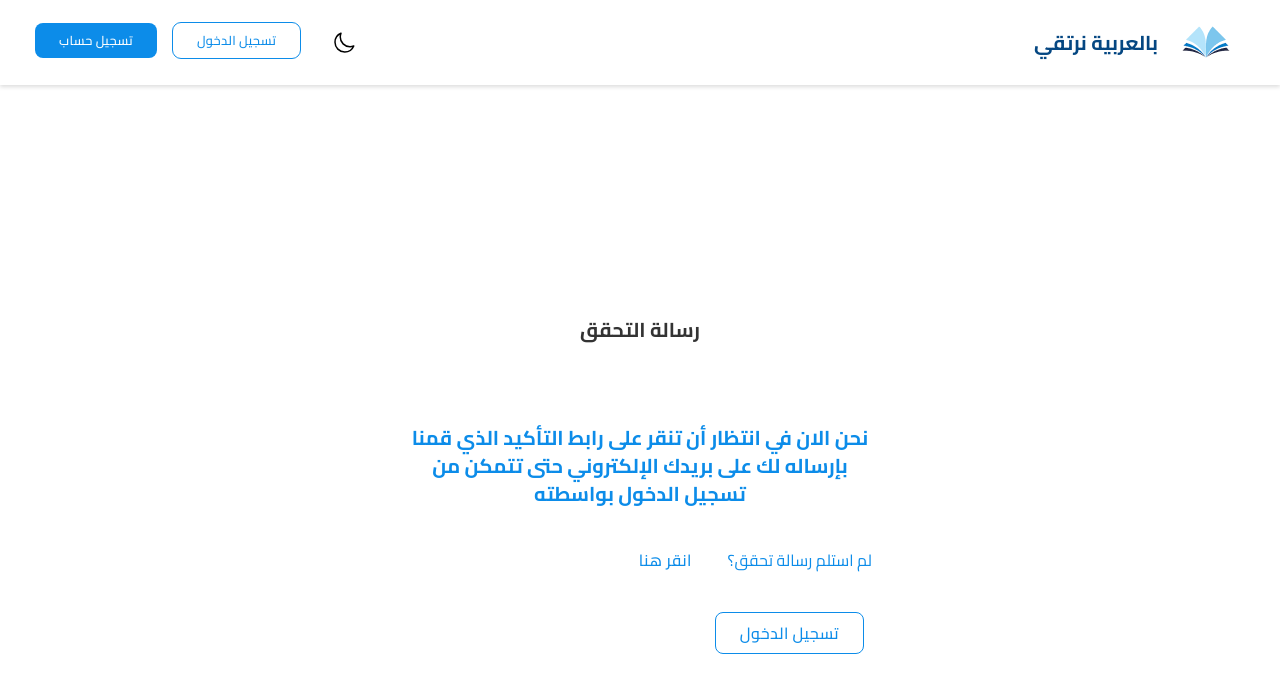
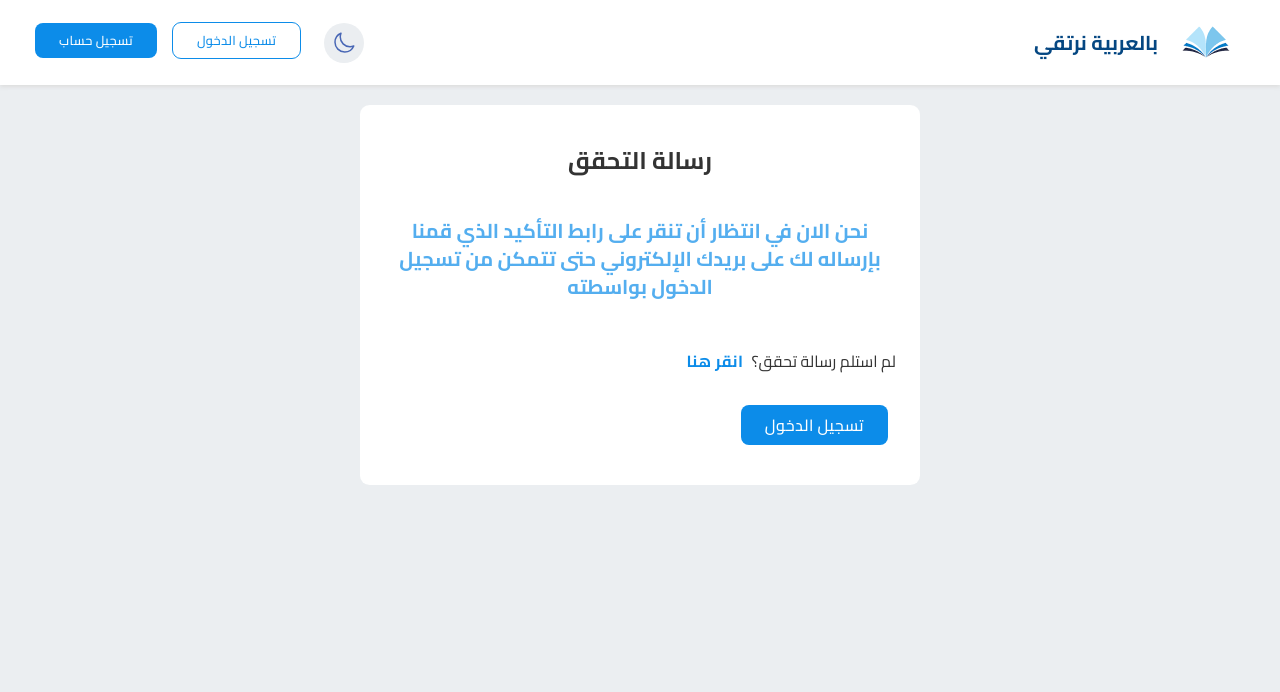
Before and after one commit to MohammedOmar123/PenPals, a Next.js app in the folder client/: page /wait-verified in a window 1280 px wide. Shown: the top 692 px of the page. Built offline with nearby package versions, Linux system fonts and the light colour scheme; no server answers.

Commit message:
edited wait-verified, login, and signup pages and header. relates #83

```diff
--- a/client/app/layout.tsx
+++ b/client/app/layout.tsx
@@ -5,7 +5,6 @@ import Header from "@/components/Header";
 import AuthContainer from "@/components/Auth/AuthContainer";
 import classNames from "classnames";
 import themeStore from "@/store/ThemeStore";
-import { useEffect } from "react";
 import { observer } from "mobx-react-lite";
 
 const queryClient = new QueryClient();
@@ -15,12 +14,8 @@ function RootLayout({ children }: { children: React.ReactNode }) {
 
   return (
     <html lang="ar" className={classNames({ dark: isDark })}>
-      {/*
-        <head /> will contain the components returned by the nearest parent
-        head.tsx. Find out more at https://beta.nextjs.org/docs/api-reference/file-conventions/head
-      */}
       <head />
-      <body dir="rtl" className="bg-white dark:bg-[#121212]">
+      <body dir="rtl" className="bg-secondary-light dark:bg-[#121212] h-[100vh]">
         <QueryClientProvider client={queryClient}>
           <AuthContainer>
             <Header />
--- a/client/app/wait-verified/page.tsx
+++ b/client/app/wait-verified/page.tsx
@@ -5,23 +5,30 @@ import React from "react";
 
 const WaitVerified = () => {
   return (
-    <div className="min-h-screen flex justify-center items-center">
-      <div className="bg-secondary-light dark:bg-secondary-dark w-[90%] md:w-[32rem] mx-auto text-center rounded-[0.6rem] py-10 px-6">
-        <h2 className="font-bold text-xl text-third-dark dark:text-third-light">{arabicWaitVerified.title}</h2>
-        <p className="font-bold text-xl mt-12 md:mt-20 mb-8 text-primary">
+    <section className="flex justify-center items-center my-5">
+      <div className="bg-white dark:bg-secondary-dark w-[90%] md:w-[35rem] mx-auto text-center rounded-[0.6rem] py-10 px-6">
+        <h2 className="text-2xl font-bold text-third-dark dark:text-third-light text-center mb-4 w-full">
+          {arabicWaitVerified.title}
+        </h2>
+        <p className="font-bold text-xl mt-10 mb-12 text-primary opacity-[0.7]">
           {arabicWaitVerified.message}
         </p>
-        <div className="text-primary text-right mb-8">
-          <span> {arabicWaitVerified.notReceived} </span>
-          <Button>{arabicWaitVerified.clickHere}</Button>
+        <div className="text-primary mb-8 flex items-center">
+          <span className="text-third-dark">
+            {" "}
+            {arabicWaitVerified.notReceived}
+          </span>
+          <Button className="!p-0 !font-bold">
+            {arabicWaitVerified.clickHere}
+          </Button>
         </div>
-        <Button className="border border-primary rounded-[0.6rem] px-6 py-2 flex">
-          <Link href="/login" className="text-primary">
+        <Button className="bg-primary rounded-[0.6rem] px-6 py-2 flex">
+          <Link href="/login" className="text-white">
             {arabicWaitVerified.login}
           </Link>
         </Button>
       </div>
-    </div>
+    </section>
   );
 };
 
--- a/client/components/Auth/AuthContainer.tsx
+++ b/client/components/Auth/AuthContainer.tsx
@@ -9,10 +9,10 @@ const AuthContainer = ({ children }: IAuthContainerProps) => {
   // for get user/me
   const { isLoading } = useGetUser();
 
-  return <div>
+  return <main>
     {/* {isLoading && <Overlay />} */}
     {children}
-    </div>;
+    </main>;
 };
 
 export default AuthContainer;
--- a/client/components/FormikControl/Login.tsx
+++ b/client/components/FormikControl/Login.tsx
@@ -40,11 +40,12 @@ const SigninForm = () => {
     });
   };
 
+
+
   return (
-    <>
-      <div
+    <section
       className={classNames(
-          "w-[90%] md:w-[35rem] my-5 mx-auto shadow-light dark:shadow-dark px-6 md:px-10 py-10 flex flex-col gap-8 rounded-md bg-secondary-light dark:bg-secondary-dark",
+        "w-[90%] md:w-[35rem] my-5 mx-auto shadow-light dark:shadow-dark px-6 md:px-10 py-10 flex flex-col gap-8 rounded-md bg-white dark:bg-secondary-dark",
         {
           "parent-loading": isLoading,
         }
@@ -102,8 +103,7 @@ const SigninForm = () => {
           </Form>
         )}
       </Formik>
-      </div>
-    </>
+    </section>
   );
 };
 
--- a/client/components/FormikControl/Register.tsx
+++ b/client/components/FormikControl/Register.tsx
@@ -43,10 +43,9 @@ const RegisterForm = () => {
   };
 
   return (
-    <>
-      <div
+    <section
       className={classNames(
-          "w-[90%] md:w-[35rem] my-3 mx-auto shadow-light dark:shadow-dark px-6 md:px-10 py-10 flex flex-col gap-8 rounded-md bg-secondary-light dark:bg-secondary-dark",
+        "w-[90%] md:w-[35rem] my-3 mx-auto shadow-light dark:shadow-dark px-6 md:px-10 py-10 flex flex-col gap-8 rounded-md bg-white dark:bg-secondary-dark",
         {
           "parent-loading": isLoading,
         }
@@ -116,8 +115,7 @@ const RegisterForm = () => {
           </Form>
         )}
       </Formik>
-      </div>
-    </>
+    </section>
   );
 };
 
--- a/client/components/Navbar/index.tsx
+++ b/client/components/Navbar/index.tsx
@@ -63,7 +63,7 @@ const Navbar = () => {
   const { isDark, toggleTheme } = themeStore;
 
   return (
-    <nav className="bg-secondary-light dark:bg-secondary-dark body-font px-[27px] shadow-light dark:shadow-dark container flex justify-between flex-wrap p-5 flex-col md:flex-row items-center">
+    <nav className="bg-white dark:bg-secondary-dark body-font px-[27px] shadow-light dark:shadow-dark flex justify-between flex-wrap p-5 flex-col md:flex-row items-center">
       <Link
         href="/"
         className="flex title-font font-medium items-center text-theme-primary-light dark:text-theme-primary-dark mb-4 md:mb-0"
@@ -74,13 +74,13 @@ const Navbar = () => {
 
       <div className="flex gap-2">
         <Button
-            className="!rounded-full bg-white !px-2 !py-2  dark:bg-third-dark"
+          className="!rounded-full bg-[#EBEEF1] !px-2 !py-2  dark:bg-third-dark"
           onClick={toggleTheme}
         >
           {isDark ? (
             <SunIcon className="w-6 h-6 text-yellow-500" />
           ) : (
-              <MoonIcon className="w-6 h-6 text-[black]" />
+            <MoonIcon className="w-6 h-6 text-[#4967B5]" />
           )}
         </Button>
         {user ? <SignInHeader user={user} /> : <SignOutHeader />}
--- a/client/store/ThemeStore.tsx
+++ b/client/store/ThemeStore.tsx
@@ -14,7 +14,6 @@ class ThemeStore {
 
   public toggleTheme = () => {
     this.isDark = !this.isDark;
-    console.log({localStorage})
     localStorage.setItem("isDark", this.isDark.toString());
   }
 }
--- a/client/tailwind.config.js
+++ b/client/tailwind.config.js
@@ -17,7 +17,7 @@ module.exports = {
         dark: "#A7D6E1",
       },
       secondary:{
-        light: "#FFFFFF",
+        light: "#EBEEF1",
         dark: "#202020",
       },
       third:{
@@ -27,6 +27,7 @@ module.exports = {
       danger: "#E31A1A",
       success: "#27AE60",
       warning: "#DEAD00",
+      white: "#FFFFFF",
       info: "#2F80ED",
     },
     fontFamily: {
```
Lines whose indentation alone changed are shown as unchanged.
